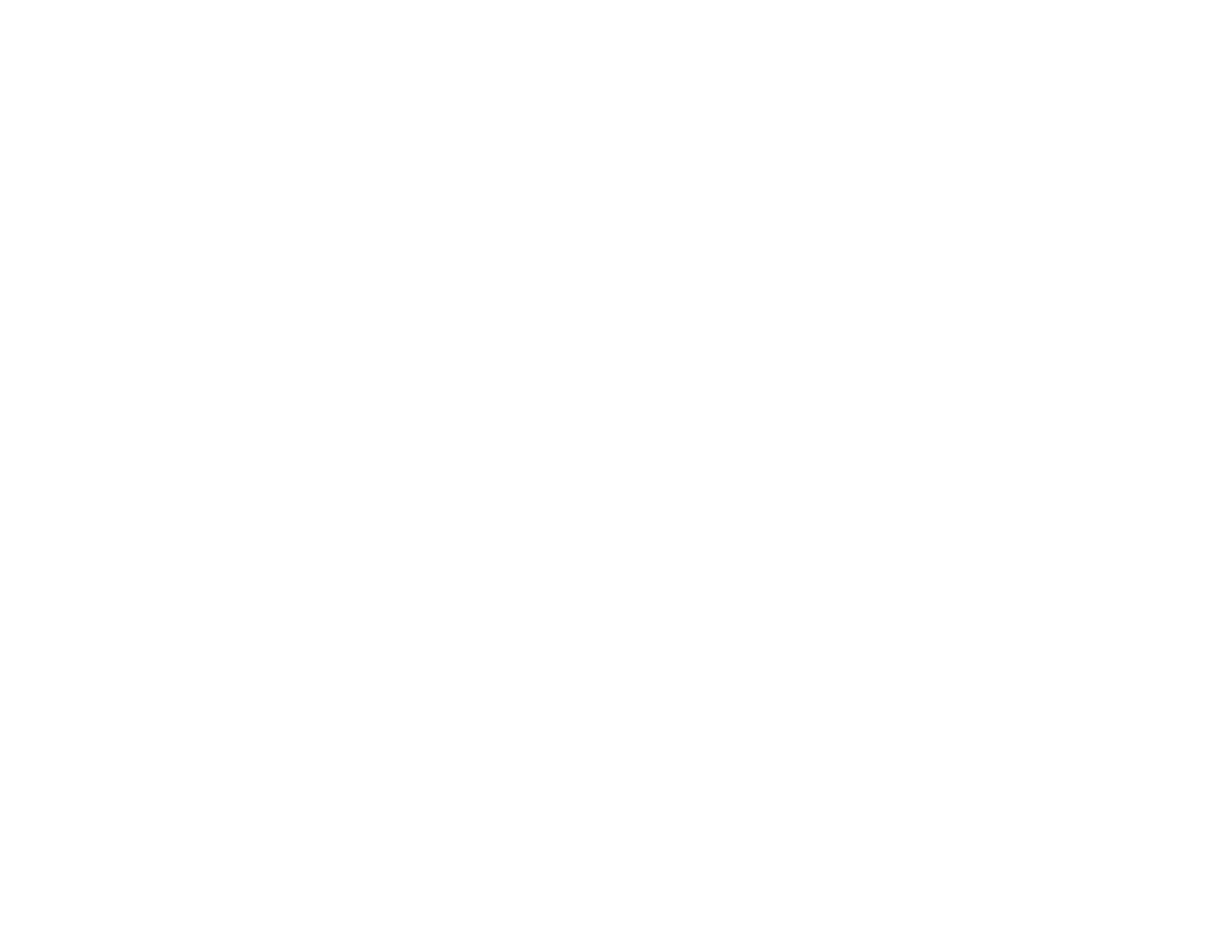
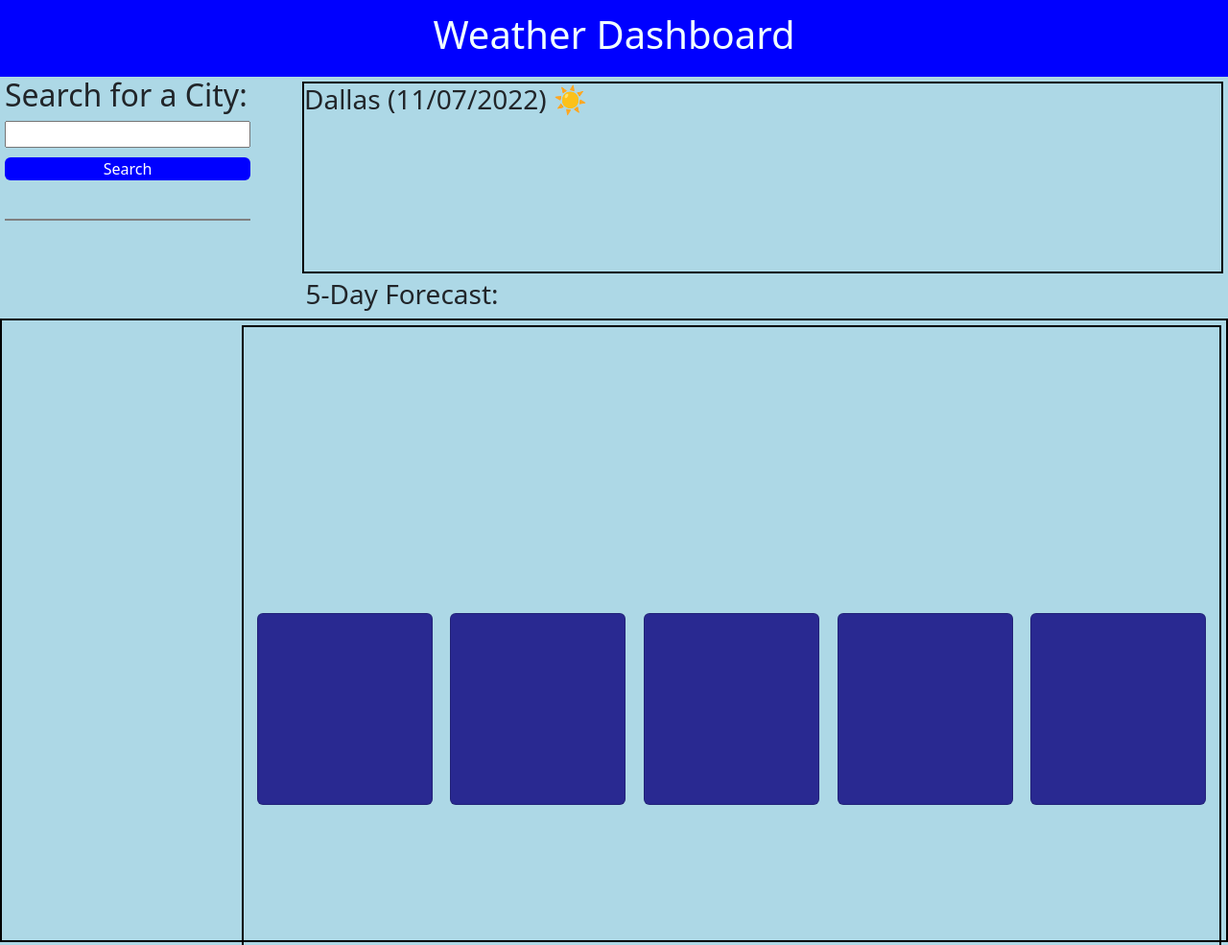
Before and after one commit to Fleauxxx/weatherAPI, a plain HTML site: page index.html in a window 1280 px wide. Shown: the top 985 px of the page at 96% size. Before the commit the page ends 800 px from the top, so only its background shows below. Drawn offline with nearby package versions, Linux system fonts and the light colour scheme.

Commit message:
got datt to show up for one square but not all, saving to show to ask BCS rep

```diff
--- a/index.html
+++ b/index.html
@@ -1,18 +1,53 @@
 <!DOCTYPE html>
 <html lang="en">
+
 <head>
     <meta charset="UTF-8">
     <meta http-equiv="X-UA-Compatible" content="IE=edge">
     <meta name="viewport" content="width=device-width, initial-scale=1.0">
     <title>5 Day Weather</title>
+    <link href="https://cdn.jsdelivr.net/npm/bootstrap@5.2.2/dist/css/bootstrap.min.css" rel="stylesheet"
+        integrity="sha384-Zenh87qX5JnK2Jl0vWa8Ck2rdkQ2Bzep5IDxbcnCeuOxjzrPF/et3URy9Bv1WTRi" crossorigin="anonymous">
+        <script src="https://kit.fontawesome.com/5e901498e6.js" crossorigin="anonymous"></script>
     <link rel="stylesheet" href="styles.css">
 </head>
+
 <body>
+    <header class="header">
+        <h1>Weather Dashboard</h1>
+    </header>
 
+    <div class="firstContainer">
+
+        <div class="searchcontainer">
+            <h2>Search for a City:</h2>
+            <input id="city" type="text">
+            <button id="searchBtn">Search</button>
+        </div>
+
+        <div id="cityContainer">
+            <h3>Dallas (11/07/2022) ☀️</h3>
+        </div>
+    </div>
+
+    <aside class="side">
+        <h3>5-Day Forecast:</h3>
+    </aside>
+
+    <div class="secondContainer">
+        <div id="forecast">
+            <div class="card" id="one"></div>
+            <div class="card" id="two"></div>
+            <div class="card" id="three"></div>
+            <div class="card" id="four"></div>
+            <div class="card" id="five"></div>
+        </div>
+    </div>
 
 
 
 
     <script src="scrpit.js"></script>
 </body>
+
 </html>
--- a/scrpit.js
+++ b/scrpit.js
@@ -0,0 +1,56 @@
+var city = document.getElementById("city");
+var searchBtn = document.getElementById("searchBtn");
+var apiKey = "1b531a9977e00deaae0dca3d2fcfaf62";
+var today = document.getElementById("cityContainer");
+var one = document.getElementById("one");
+var day2 = document.getElementById("two");
+var day3 = document.getElementById("three");
+var day4 = document.getElementById("four");
+var day5 = document.getElementById("five");
+
+function getApi() {
+  var requestForecast = `https://api.openweathermap.org/data/2.5/forecast?q=${city.value}&appid=${apiKey}&units=imperial`;
+  fetch(requestForecast)
+    .then(function (response) {
+      console.log(response);
+      return response.json();
+    })
+    .then(function (data) {
+      console.log(data);
+      console.log(data.list[1].dt);
+      console.log(data.list[1].weather[0].icon);
+
+      for (var i = 0; i < data.list.length; i++) {
+        var listDate = document.createElement("p");
+        var listIcon = document.createElement("p");
+        var listTemp = document.createElement("p");
+        var listHumid = document.createElement("p");
+        var listWind = document.createElement("p");
+
+        listDate.textContent = " Date " + data.list[0].dt;
+        console.log(listDate);
+        listIcon.textContent = data.list[0].weather[0].icon;
+        listTemp.textContent = " Temp " + data.list[0].main.temp + " deg ";
+        listHumid.textContent = " Humidity " + data.list[0].main.humidity + " % ";
+        listWind.textContent = " Wind " + data.list[0].wind.speed + " mph ";
+
+        day2.appendChild(listIcon);
+        day2.appendChild(listTemp);
+        day2.appendChild(listHumid);
+        day2.appendChild(listWind);
+
+        listIcon.textContent = data.list[0].weather[0].icon;
+        listTemp.textContent = " Temp " + data.list[1].main.temp + " deg ";
+        listHumid.textContent = " Humidity " + data.list[1].main.humidity + " % ";
+        listWind.textContent = " Wind " + data.list[1].wind.speed + " mph ";
+
+        day3.appendChild(listIcon);
+        day3.appendChild(listTemp);
+        day3.appendChild(listHumid);
+        day3.appendChild(listWind);
+      }
+    });
+}
+
+
+searchBtn.addEventListener("click", getApi);
--- a/styles.css
+++ b/styles.css
@@ -0,0 +1,88 @@
+* {
+    box-sizing: border-box;
+    margin: 0;
+    padding: 0;
+
+}
+
+body {
+    background-color: lightblue;
+}
+
+
+.header {
+    display: flex;
+    background-color: blue;
+    height: 80px;
+    color: azure;
+    justify-content: center;
+    align-items: center;
+}
+
+.firstContainer {
+    display: flex;
+    justify-content: space-between;
+
+
+
+}
+
+.searchcontainer {
+    height: 150px;
+    border-bottom: 2px solid gray;
+    display: flex;
+    flex-direction: column;
+    width: 20%;
+    margin-left: 5px;
+
+}
+
+#searchBtn {
+    color: white;
+    background-color: blue;
+    margin-top: 10px;
+    border-radius: 6px;
+    border: none;
+}
+
+#cityContainer {
+    border: 2px solid black;
+    width: 75%;
+    height: 200px;
+    margin: 5px 5px;
+}
+
+.side {
+    display: flex;
+    width: 65%;
+    justify-content: center;
+    margin-left: 3px;
+}
+
+.secondContainer {
+    border: 2px solid black;
+    display: flex;
+    justify-content: flex-end;
+    height: 650px;
+}
+
+#forecast {
+    display: flex;
+    flex-wrap: wrap;
+    justify-content: space-evenly;
+    align-items: center;
+    border: 2px solid black;
+    width: 80%;
+    height: 100vh;
+    margin: 5px;
+
+}
+
+.card {
+    height: 200px;
+    width: 18%;
+    background-color: rgb(41, 41, 145);
+    color: white;
+    margin: 5px;
+
+}
```
